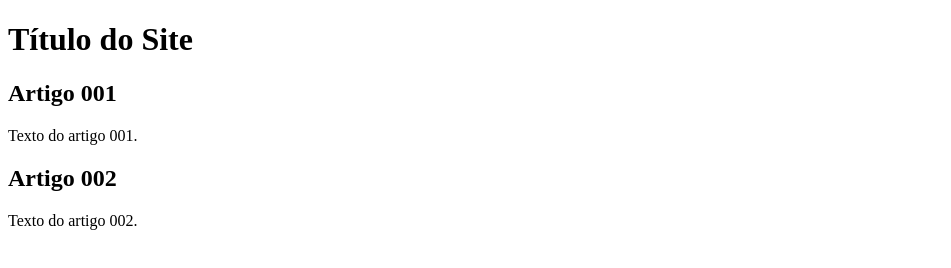
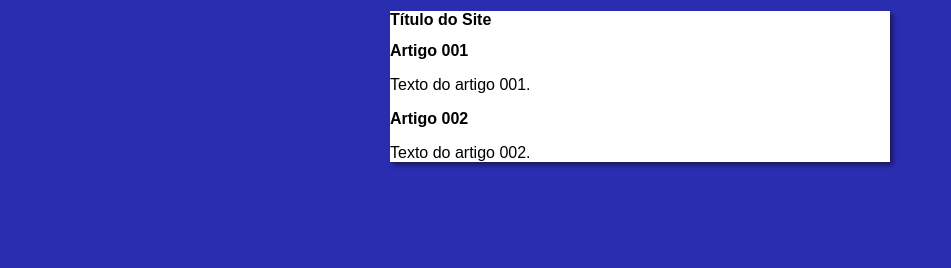
Before and after one commit to G-france/branchs, a plain HTML site: page index.html in a window 1280 px wide. Shown: the whole page, without its empty margins (0-951 px from the left). Drawn offline with Linux system fonts and the light colour scheme.

Commit message:
test design

```diff
--- /dev/null
+++ b/estilos/style.css
@@ -0,0 +1,16 @@
+* {
+    font-family: Arial, Helvetica, sans-serif;
+    font-size: 16px;
+
+}
+
+body {
+    background-color: #2b2db1;
+}
+
+main {
+    background-color: #fff;
+    width: 500px;
+    margin: auto;
+    box-shadow: 3px 3px 5px rgba(0, 0, 0, 0.486);
+}
--- a/index.html
+++ b/index.html
@@ -4,6 +4,7 @@
     <meta charset="UTF-8">
     <meta name="viewport" content="width=device-width, initial-scale=1.0">
     <title>Título do Site</title>
+    <link rel="stylesheet" href="estilos/style.css">
 </head>
 <body>
     <main>
```
